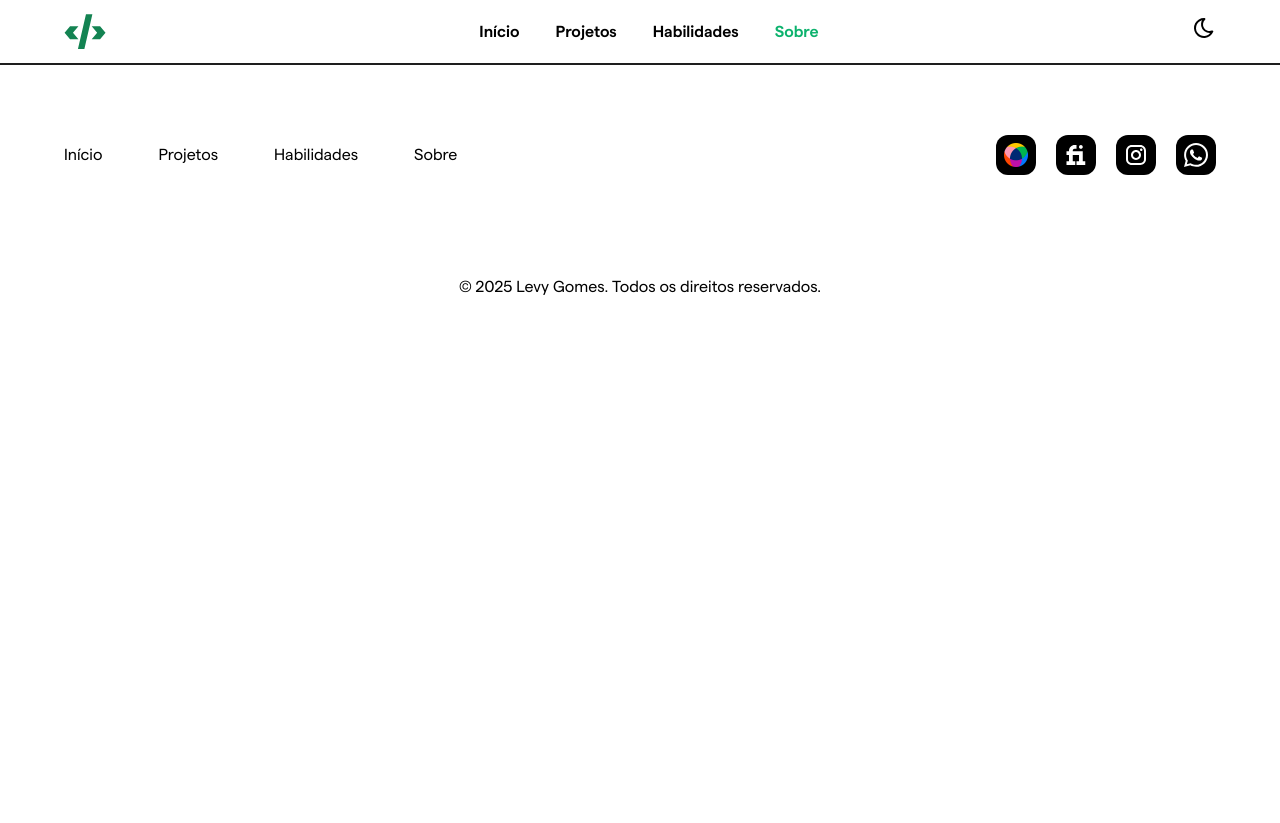
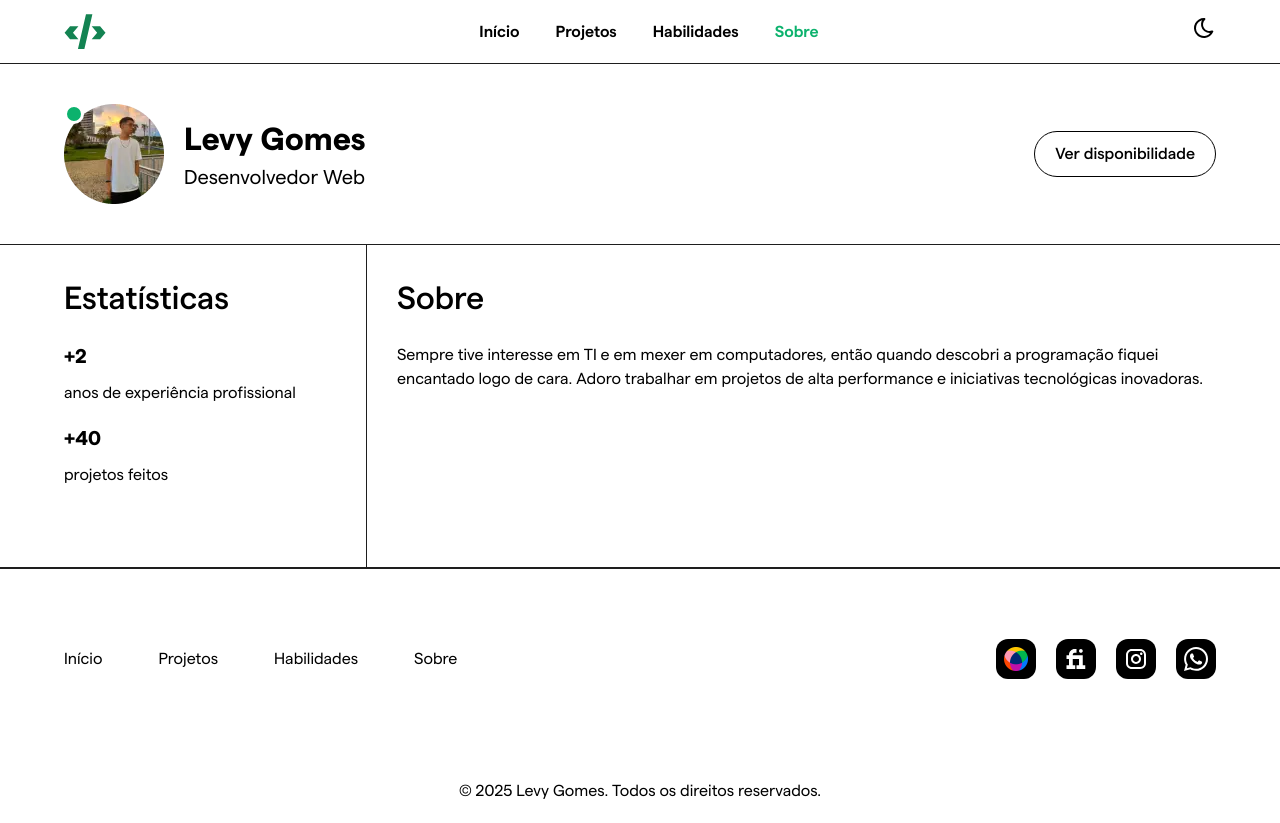
Before and after one commit to Levy-Jr/levyjr-portfolio-4.0, a Next.js app: page /about in a window 1280 px wide. Before the commit the page ends 800 px from the top, so only its background shows below. Built offline with nearby package versions, Linux system fonts and the light colour scheme.

Commit message:
feat: add about page

```diff
--- a/app/(home)/components/hero-section.tsx
+++ b/app/(home)/components/hero-section.tsx
@@ -1,5 +1,5 @@
 import Image from "next/image"
-import { ArrowIcon } from "./theme-switch-components"
+import { ArrowIcon } from "../../../components/theme-switch-components"
 import WhatsappIcon from "@/public/home/whatsapp.svg"
 import Link from "next/link"
 
--- a/app/(home)/components/testimonial-section.tsx
+++ b/app/(home)/components/testimonial-section.tsx
@@ -3,7 +3,7 @@ import Beto from "@/public/home/beto.webp"
 import Emmanuel from "@/public/home/emmanuel.webp"
 import Raphael from "@/public/home/raphael.webp"
 import Image from "next/image"
-import { ArrowIcon } from "./theme-switch-components"
+import { ArrowIcon } from "../../../components/theme-switch-components"
 
 const TestimonialSection = () => {
   const testimonials = [
--- a/app/about/page.tsx
+++ b/app/about/page.tsx
@@ -1,6 +1,40 @@
+import Image from "next/image"
+import ProfilePhoto from "@/public/about/profile-picture.webp"
+import Link from "next/link"
+
 const About = () => {
   return (
-    <main></main>
+    <main>
+      <div className="py-10 border-b border-[#1E1E1E]">
+        <div className="w-xl-container mx-auto flex flex-col md:flex-row justify-between md:items-center">
+          <div className="flex gap-5 items-center">
+            <div className="relative before:absolute before:w-5 before:aspect-square before:rounded-full before:bg-lightGreen before:border-white dark:before:border-dark before:[border-width:.1875rem;]">
+              <Image src={ProfilePhoto} alt="Foto de Perfil" />
+            </div>
+            <div>
+              <h1 className="text-[2rem] font-bold">Levy Gomes</h1>
+              <p className="text-xl dark:text-lightGray">Desenvolvedor Web</p>
+            </div>
+          </div>
+          <Link className="self-start ml-[7.5rem] md:self-auto md:ml-0 py-[.625rem] px-5 inline-block rounded-[100vmax] dark:text-lightGreen border dark:border-lightGreen font-medium" href={""}>Ver disponibilidade</Link>
+        </div>
+      </div>
+      <div className="border-b border-[#1E1E1E]">
+        <div className="*:pt-[1.875rem] mx-auto w-xl-container flex flex-col md:flex-row">
+          <div className="md:pr-[4.375rem] md:pb-20">
+            <h2 className="text-[2rem] font-medium">Estatísticas</h2>
+            <ul className="mt-5">
+              <li className="dark:text-lightGray w-max"><span className="block dark:text-white mb-[.625rem] font-bold text-xl">+2</span> anos de experiência profissional</li>
+              <li className="dark:text-lightGray mt-5"><span className="block dark:text-white mb-[.625rem] font-bold text-xl">+40</span> projetos feitos</li>
+            </ul>
+          </div>
+          <div className="md:pl-[1.875rem] md:border-l pb-[4.375rem] md:pb-0 md:border-[#1E1E1E]">
+            <h2 className="text-[2rem] mb-5 font-medium">Sobre</h2>
+            <p>Sempre tive interesse em TI e em mexer em computadores, então quando descobri a programação fiquei encantado logo de cara. Adoro trabalhar em projetos de alta performance e iniciativas tecnológicas inovadoras.</p>
+          </div>
+        </div>
+      </div>
+    </main>
   )
 }
 
--- a/app/stack/page.tsx
+++ b/app/stack/page.tsx
@@ -1,6 +1,6 @@
 import { stack } from "@/data"
 import Image from "next/image"
-import { DevelopmentIcon, ProductivityIcon } from "../(home)/components/theme-switch-components"
+import { DevelopmentIcon, ProductivityIcon } from "../../components/theme-switch-components"
 
 const Stack = () => {
   const development = stack.filter(item => item.category === "development")
--- a/components/header.tsx
+++ b/components/header.tsx
@@ -6,7 +6,7 @@ import { usePathname } from "next/navigation"
 import { useEffect, useState } from "react"
 import Logo from "@/public/home/logo.svg"
 import { cn } from "@/lib/utils"
-import { MenuIcon, ThemeSwitchIcon } from "@/app/(home)/components/theme-switch-components"
+import { MenuIcon, ThemeSwitchIcon } from "@/components/theme-switch-components"
 
 const Header = () => {
   const [isOpen, setIsOpen] = useState(false)
```
Also changed, not shown: components/theme-switch-components.tsx (renamed from app/(home)/components/theme-switch-components.tsx), public/about/profile-photo.webp (deleted), public/about/profile-picture.webp (added).
